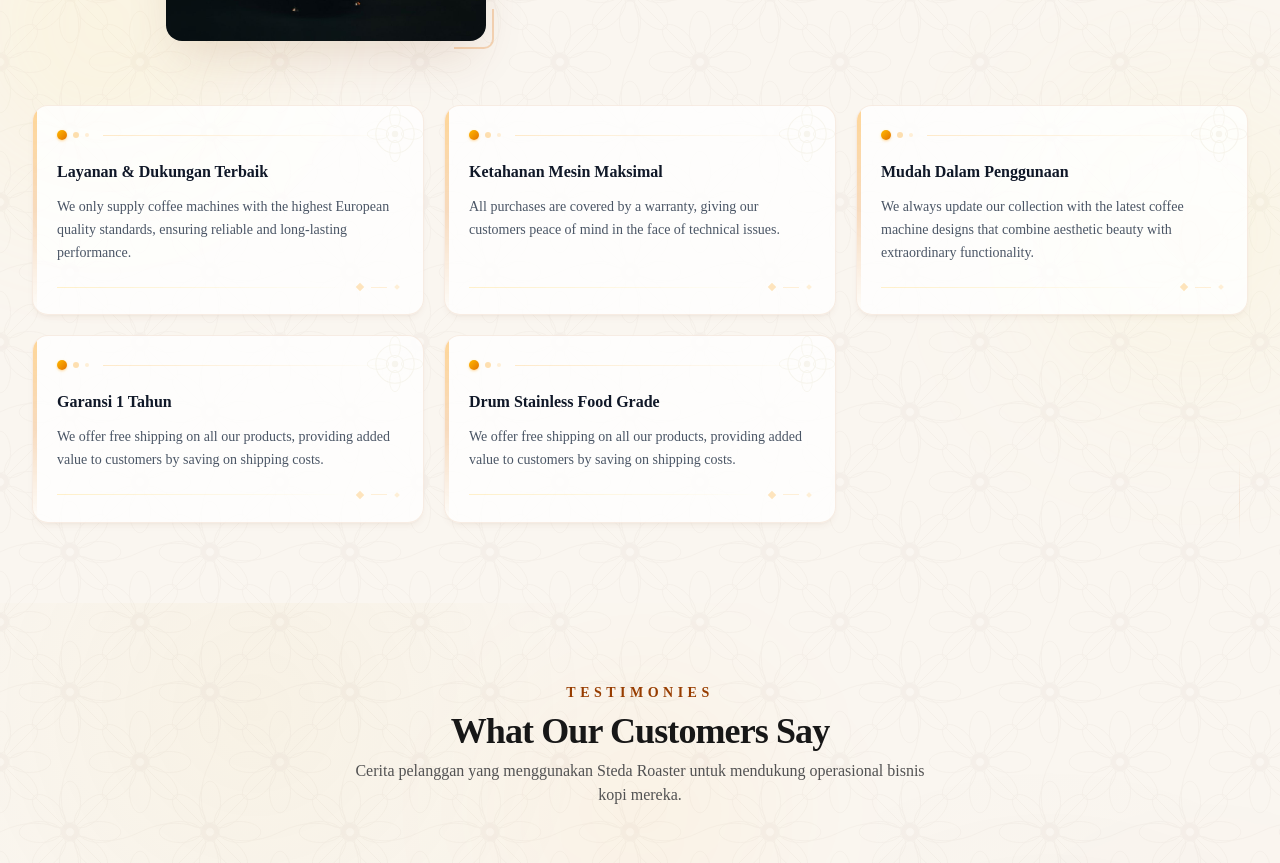
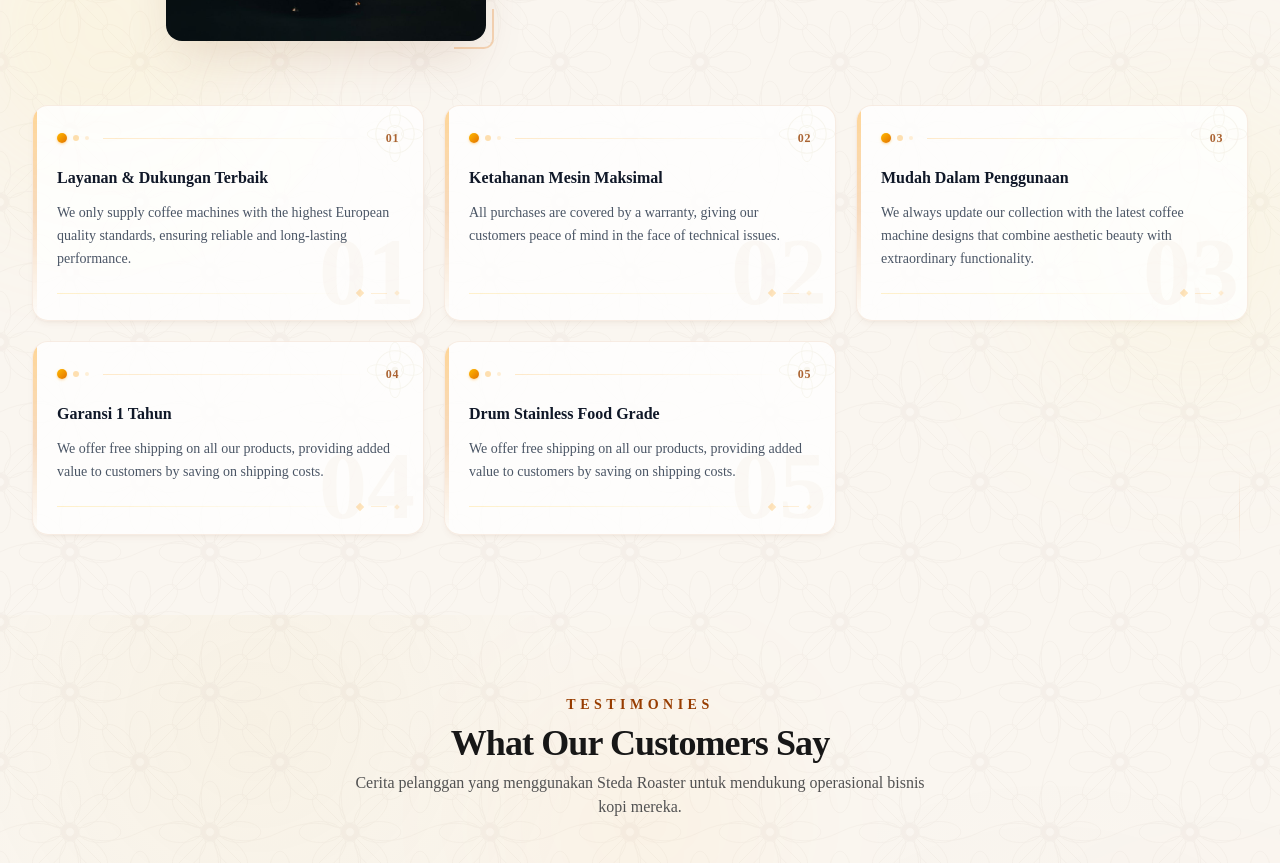
Before and after one commit to Goeter/steda_roaster, a Next.js app: page / in a window 1280 px wide. Shown: the part 2598-3461 px from the top of the page. Built offline with nearby package versions, Linux system fonts and the light colour scheme; no server answers.

Commit message:
update benefits

```diff
--- a/components/sections/benefits.tsx
+++ b/components/sections/benefits.tsx
@@ -80,21 +80,31 @@ export function Benefits({ benefitsSection }: BenefitsProps) {
                   </svg>
                 </div>
 
-                {/* Dot accent row */}
-                <div className="mb-5 flex items-center gap-1.5">
-                  <div className="h-2.5 w-2.5 rounded-full bg-gradient-to-br from-amber-400 to-amber-600 shadow-sm shadow-amber-500/30" />
-                  <div className="h-1.5 w-1.5 rounded-full bg-amber-500/30" />
-                  <div className="h-1 w-1 rounded-full bg-amber-500/15" />
-                  <div className="ml-2 h-px flex-1 bg-gradient-to-r from-amber-500/20 to-transparent" />
+                {/* Dot accent row with index */}
+                <div className="mb-5 flex items-center justify-between">
+                  <div className="flex items-center gap-1.5 flex-1 mr-4">
+                    <div className="h-2.5 w-2.5 rounded-full bg-gradient-to-br from-amber-400 to-amber-600 shadow-sm shadow-amber-500/30" />
+                    <div className="h-1.5 w-1.5 rounded-full bg-amber-500/30" />
+                    <div className="h-1 w-1 rounded-full bg-amber-500/15" />
+                    <div className="ml-2 h-px flex-1 bg-gradient-to-r from-amber-500/20 to-transparent" />
+                  </div>
+                  <span className="font-mono text-xs font-bold tracking-wider text-amber-800/80 transition-colors duration-300 group-hover:text-amber-600">
+                    {String(idx + 1).padStart(2, '0')}
+                  </span>
                 </div>
 
                 <h3 className="mb-3 text-base font-bold text-gray-900 transition-colors duration-300 group-hover:text-amber-700">
                   {benefit.title}
                 </h3>
 
-                <p className="text-sm leading-relaxed text-gray-600 transition-colors duration-300 group-hover:text-gray-700">
+                <p className="text-sm leading-relaxed text-gray-600 transition-colors duration-300 group-hover:text-gray-700 z-10">
                   {benefit.description}
                 </p>
+
+                {/* Giant soft background number watermark */}
+                <span className="absolute bottom-2 right-4 translate-y-2 translate-x-2 text-8xl font-black text-amber-800/[0.03] select-none pointer-events-none transition-all duration-500 group-hover:text-amber-800/[0.07] group-hover:translate-y-0 group-hover:translate-x-0 font-mono">
+                  {String(idx + 1).padStart(2, '0')}
+                </span>
 
                 <div className="mt-auto pt-5">
                   <div className="flex items-center gap-2">
```
